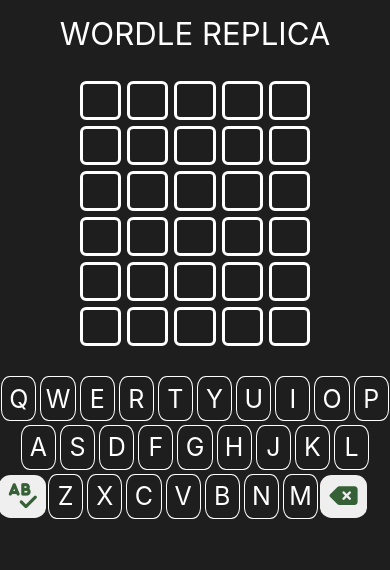
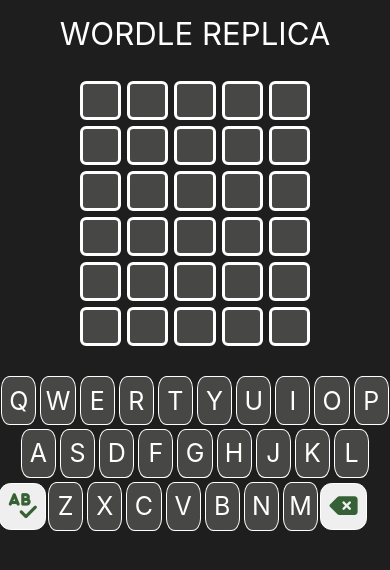
Before and after one commit to chennrachel/wordle-replica, a React (Create React App) app: page / in a window 390 px wide. Shown: the top 570 px of the page. Built offline with nearby package versions, Linux system fonts and the light colour scheme; no server answers.

Commit message:
bigger keyboard letters and change of colour scheme

```diff
--- a/src/components/Box/Box.module.scss
+++ b/src/components/Box/Box.module.scss
@@ -8,7 +8,7 @@
     text-align: center;
     border-radius: 15%;
     cursor: auto;
-    background-color: #1e1e1e;
+    background-color: #474745;
     &:focus {
         outline-width: 0;
     }
--- a/src/components/Button/Button.module.scss
+++ b/src/components/Button/Button.module.scss
@@ -1,7 +1,7 @@
 .Btn {
     font-size: 25px;
     border-radius: 25%;
-    border: 0px;
+    border: 1px solid white;
     height: 40px;
     width: 65px;
     color: #366036;
@@ -11,7 +11,7 @@
     align-items: center;
     @media only screen and (max-width: 700px) {
         width: 12vw;
-        height: 11vw;
+        height: 12vw;
         font-size: 25px;
     }
 }
--- a/src/components/Key/Key.module.scss
+++ b/src/components/Key/Key.module.scss
@@ -11,12 +11,12 @@
     justify-content: center;
     align-items: center;
     color: white;
-    background-color: #1e1e1e;
+    background-color: #474745;
     border: 1px solid white;
     cursor: pointer;
     @media only screen and (max-width: 700px) {
         width: 8.5vw;
-        height: 11vw;
+        height: 12vw;
         margin: 2px;
         & p {
             font-size: 25px;
--- a/src/service/functions.js
+++ b/src/service/functions.js
@@ -68,9 +68,9 @@
         let box = document.getElementById(`r${row - 1}b${i + 1}`);
         let key = document.getElementById(letter);
         if (box && key) {
-            box.style.backgroundColor = `#474745`;
+            box.style.backgroundColor = `#121212`;
             if (key.style.backgroundColor == ``) {
-                key.style.backgroundColor = `#474745`;
+                key.style.backgroundColor = `#121212`;
             }
         }
     });
```
